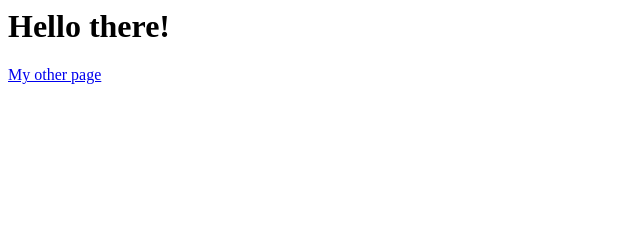
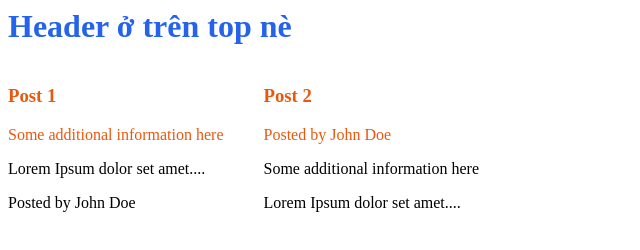
Before and after one commit to harrytran998/_origin-css-combinators, a plain HTML site: page index.html in a window 1280 px wide. Shown: the whole page, without its empty margins (0-640 px from the left). Drawn offline with Linux system fonts and the light colour scheme.

Commit message:
1 file modified

```diff
--- a/index.html
+++ b/index.html
@@ -1,11 +1,46 @@
 <html>
   <head>
-    <meta charset="UTF-8">
+    <meta charset="UTF-8" />
     <script src="script.js"></script>
-    <!-- <link rel="stylesheet" type="text/css" href="styles.css"> -->
+    <style>
+      header {
+        color: #2563eb;
+      }
+      section {
+        display: flex;
+        gap: 40px;
+      }
+
+      section header {
+        color: #ea580c;
+      }
+    </style>
   </head>
   <body>
-    <h1>Hello there!</h1>
-    <a href="/me.html">My other page</a>
+    <header>
+      <h1>Header ở trên top nè</h1>
+    </header>
+    <section id="list-news">
+      <article>
+        <header>
+          <h1>Post 1</h1>
+          <p>Some additional information here</p>
+        </header>
+        <div>
+          <p>Lorem Ipsum dolor set amet....</p>
+          <p>Posted by John Doe</p>
+        </div>
+      </article>
+      <article>
+        <header>
+          <h1>Post 2</h1>
+          <p>Posted by John Doe</p>
+        </header>
+        <div>
+          <p>Some additional information here</p>
+          <p>Lorem Ipsum dolor set amet....</p>
+        </div>
+      </article>
+    </section>
   </body>
 </html>
```
